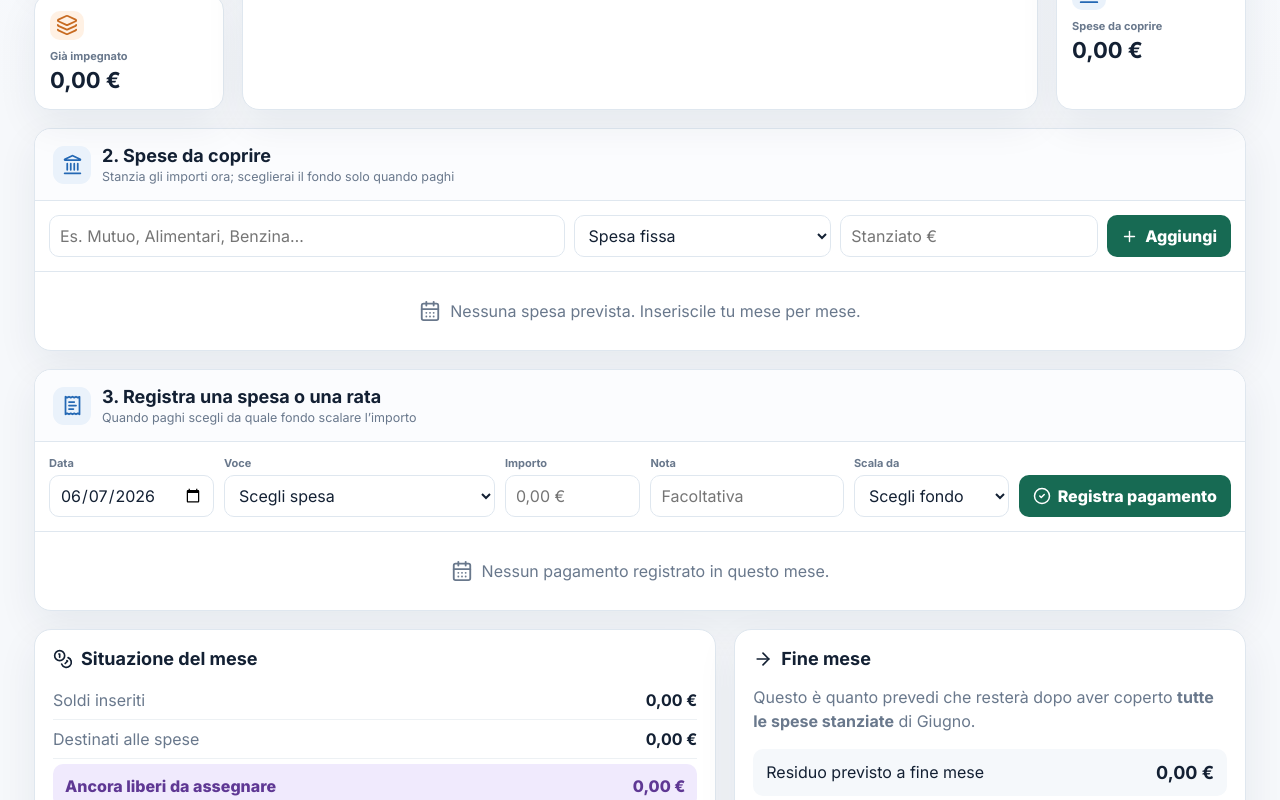
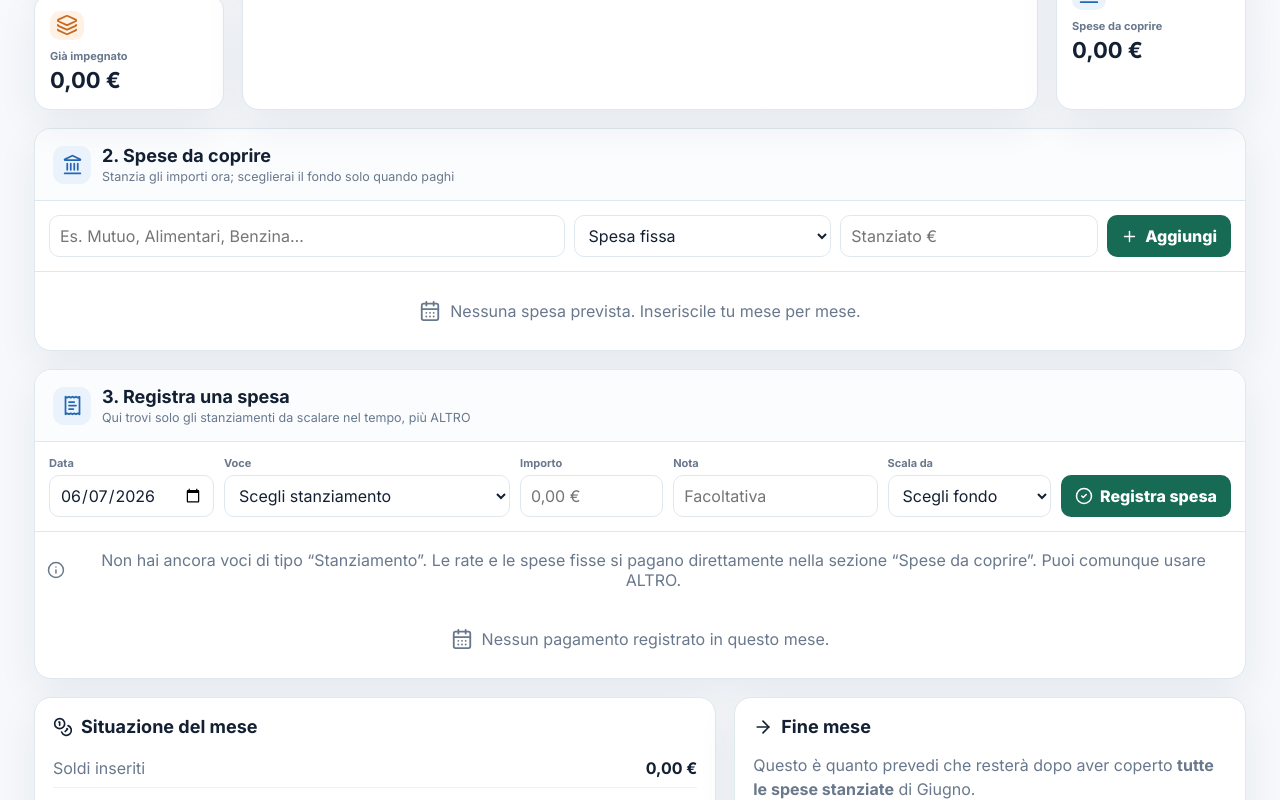
Before and after one commit to diablo130219/Bilancio-Famiglia, a React (Vite) app: page / in a window 1280 px wide. Shown: the part 459-1259 px from the top of the page. Built offline with nearby package versions, Linux system fonts and the light colour scheme.

Commit message:
Add files via upload

```diff
--- a/src/main.jsx
+++ b/src/main.jsx
@@ -361,6 +361,8 @@ function AllocationsPanel({ data, result, updateMonth }) {
                 <div className="allocation-stat"><span>Da pagare</span><strong>{euro(a.remaining)}</strong></div>
                 {a.remaining <= 0.005 ? (
                   <div className="paid-status"><CheckCircle2 size={16} /> Pagata</div>
+                ) : a.type === "Stanziamento" ? (
+                  <div className="allocation-register-hint"><ReceiptText size={16} /> Scala dal Registro spese</div>
                 ) : (
                   <>
                     <label className="compact-fund"><span>Scala da entrata/fondo</span><select value={quickFunds[a.id] || ""} onChange={(e) => setQuickFunds((prev) => ({ ...prev, [a.id]: e.target.value }))}><option value="">Scegli da dove scalare</option>{result.funds.map((f) => <option key={f.id} value={f.id}>{f.name} · {euro(f.current)} disponibili</option>)}</select></label>
@@ -390,8 +392,9 @@ function PaymentsPanel({ data, result, updateMonth }) {
   const [filterFund, setFilterFund] = useState("");
   const [filterVoice, setFilterVoice] = useState("");
 
+  const spendableAllocations = data.allocations.filter((a) => a.type === "Stanziamento");
   const isOther = allocationId === OTHER_PAYMENT_ID;
-  const selected = data.allocations.find((a) => a.id === allocationId);
+  const selected = spendableAllocations.find((a) => a.id === allocationId);
   const selectedFund = data.funds.find((f) => f.id === fundId);
   const selectedFundResult = result.funds.find((f) => f.id === fundId);
 
@@ -472,15 +475,18 @@ function PaymentsPanel({ data, result, updateMonth }) {
 
   return (
     <section className="panel payments-panel">
-      <PanelHead icon={ReceiptText} title="3. Registra una spesa o una rata" subtitle="Quando paghi scegli da quale fondo scalare l’importo" />
+      <PanelHead icon={ReceiptText} title="3. Registra una spesa" subtitle="Qui trovi solo gli stanziamenti da scalare nel tempo, più ALTRO" />
       <div className="payment-form">
         <label><span>Data</span><input type="date" value={date} onChange={(e) => setDate(e.target.value)} /></label>
-        <label><span>Voce</span><select value={allocationId} onChange={(e) => setAllocationId(e.target.value)}><option value="">Scegli spesa</option><option value={OTHER_PAYMENT_ID}>ALTRO</option>{data.allocations.map((a) => <option key={a.id} value={a.id}>{a.name}</option>)}</select></label>
+        <label><span>Voce</span><select value={allocationId} onChange={(e) => setAllocationId(e.target.value)}><option value="">Scegli stanziamento</option>{spendableAllocations.map((a) => <option key={a.id} value={a.id}>{a.name}</option>)}<option value={OTHER_PAYMENT_ID}>ALTRO</option></select></label>
         <label><span>Importo</span><input type="number" step="0.01" min="0" placeholder="0,00 €" value={amount} onChange={(e) => setAmount(e.target.value)} /></label>
         <label><span>Nota</span><input placeholder={isOther ? "Es. Farmacia, regalo, parcheggio…" : "Facoltativa"} value={note} onChange={(e) => setNote(e.target.value)} /></label>
         <label><span>Scala da</span><select value={fundId} onChange={(e) => setFundId(e.target.value)}><option value="">Scegli fondo</option>{result.funds.map((f) => <option key={f.id} value={f.id}>{f.name} · {euro(f.current)} disponibili</option>)}</select></label>
-        <button className="pay-btn" onClick={addPayment}><CheckCircle2 size={18} /> Registra pagamento</button>
+        <button className="pay-btn" onClick={addPayment}><CheckCircle2 size={18} /> Registra spesa</button>
       </div>
+      {spendableAllocations.length === 0 && (
+        <div className="empty small-empty"><Info size={18} /><span>Non hai ancora voci di tipo “Stanziamento”. Le rate e le spese fisse si pagano direttamente nella sezione “Spese da coprire”. Puoi comunque usare ALTRO.</span></div>
+      )}
 
       {result.payments.length === 0 ? <Empty text="Nessun pagamento registrato in questo mese." /> : (
         <>
--- a/src/style.css
+++ b/src/style.css
@@ -293,3 +293,17 @@ tfoot td { font-weight: 800; background: #f7fafc; }
 .coherence-box.error{background:#fff7ed;color:#9a3412;border:1px solid #fed7aa}
 .small-empty{margin-top:8px;padding:10px 12px}
 @media (max-width: 900px){.history-filters{width:100%}.history-filters select{flex:1;min-width:145px}.editing-row td{min-width:130px}}
+
+.allocation-register-hint {
+  display: inline-flex;
+  align-items: center;
+  gap: 7px;
+  min-height: 38px;
+  padding: 8px 12px;
+  border-radius: 10px;
+  background: rgba(59, 130, 246, 0.08);
+  color: #2563eb;
+  font-size: 0.86rem;
+  font-weight: 700;
+  white-space: nowrap;
+}
```
